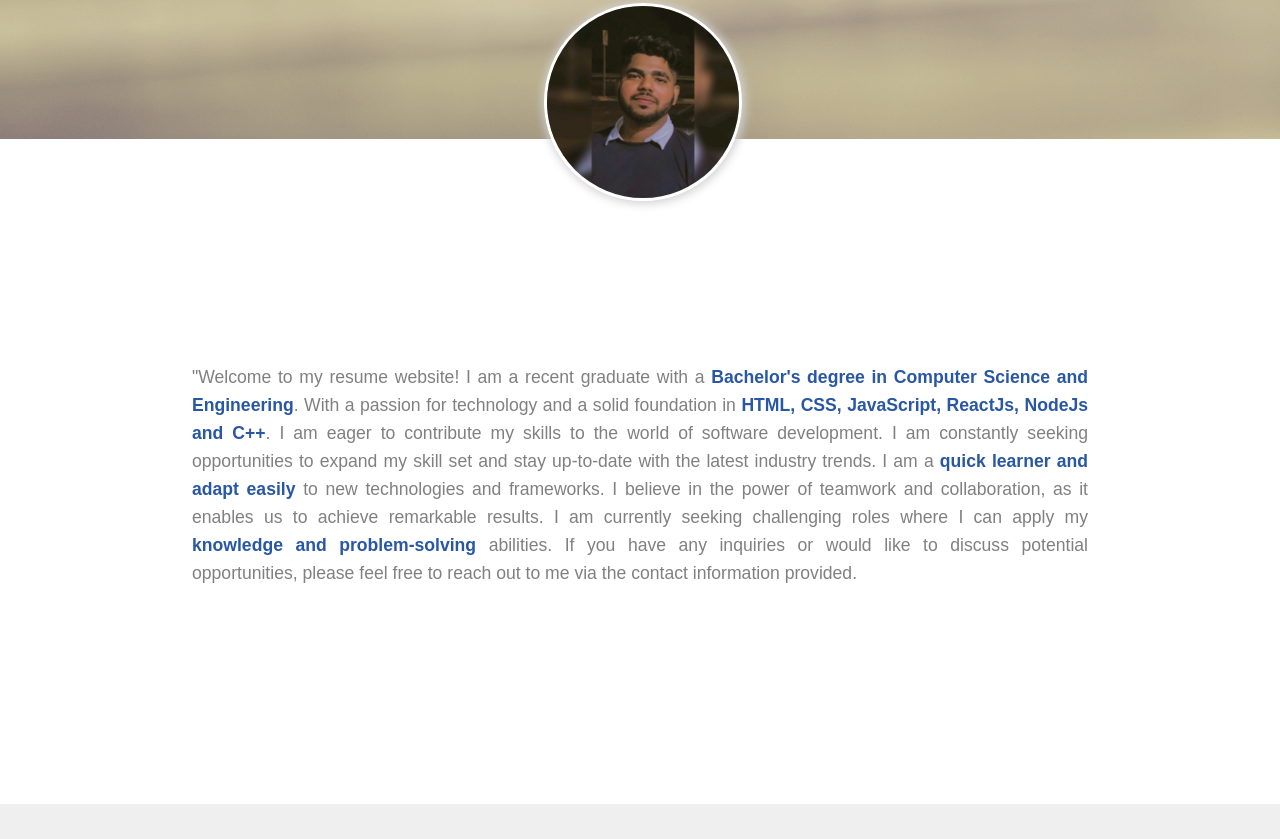
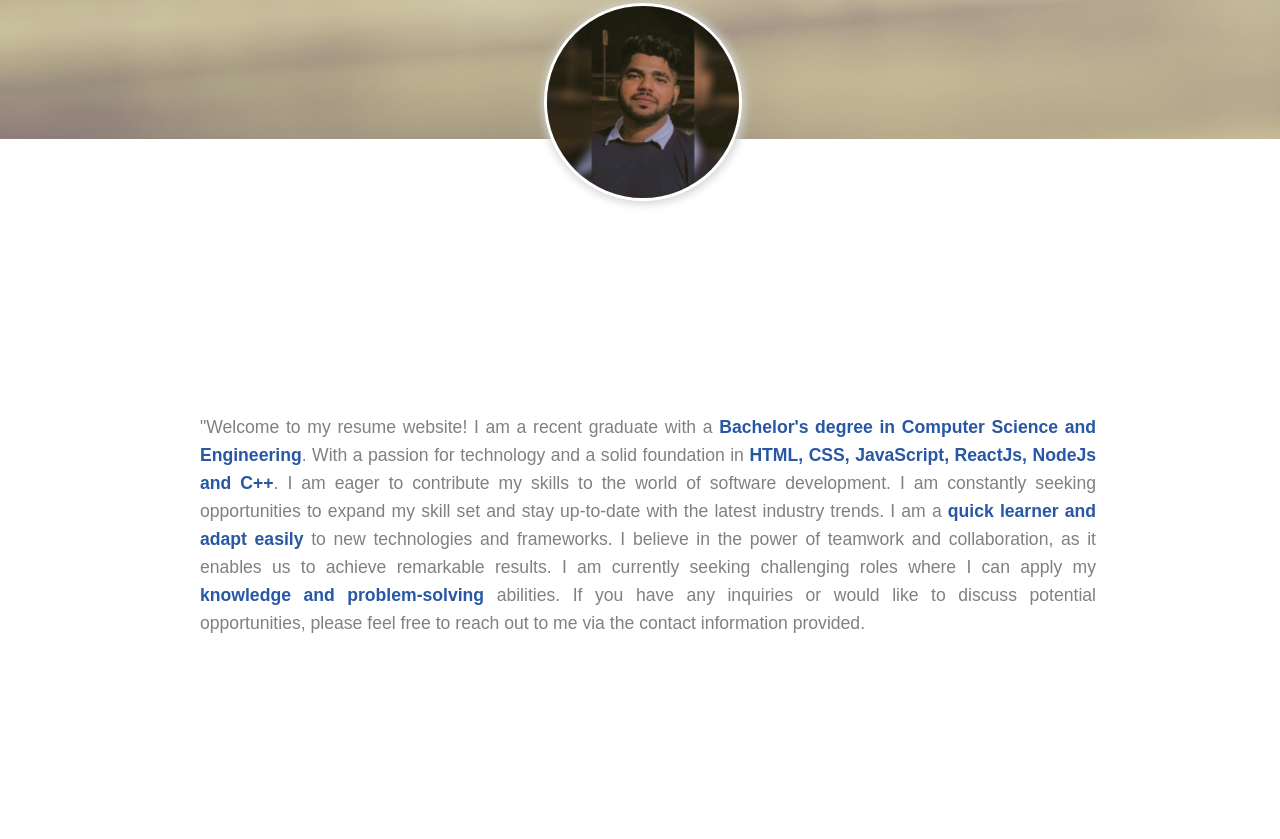
Before and after one commit to Farukh7/resume, a plain HTML site: page index.html in a window 1280 px wide. Shown: the part 400-1239 px from the top of the page. Drawn offline with Linux system fonts and the light colour scheme.

Commit message:
Update main.css

```diff
--- a/main.css
+++ b/main.css
@@ -179,7 +179,7 @@ section:nth-child(2n + 1) {
 }
 
 #about-para {
-    padding: 150px;
+    padding: 200px;
     width: 70%;
     text-align: justify;
     color: grey;
```
